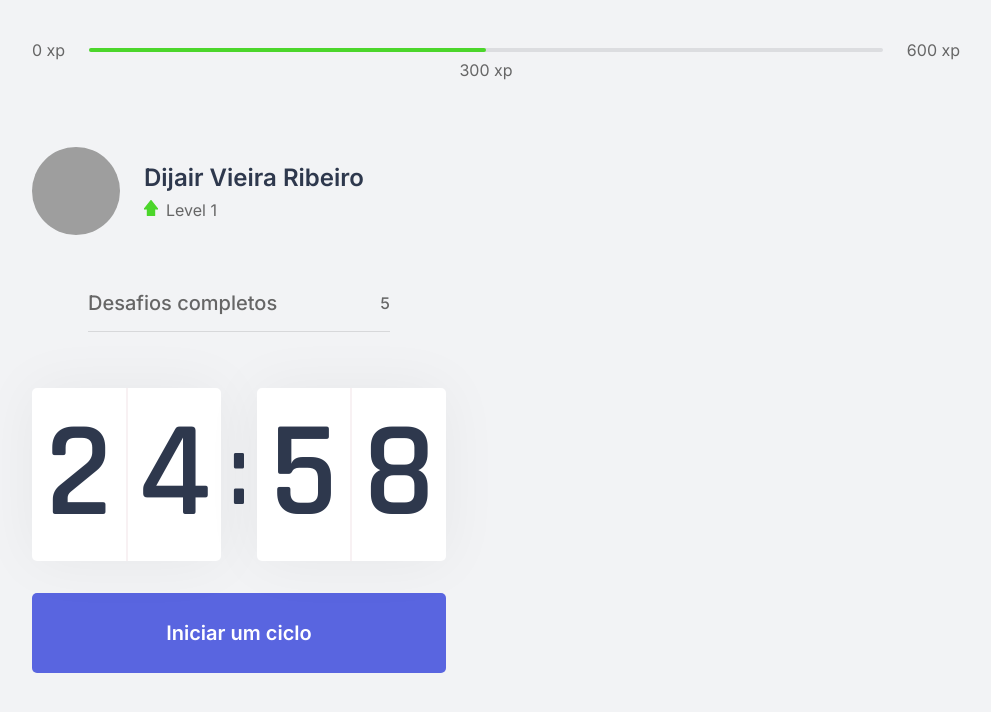
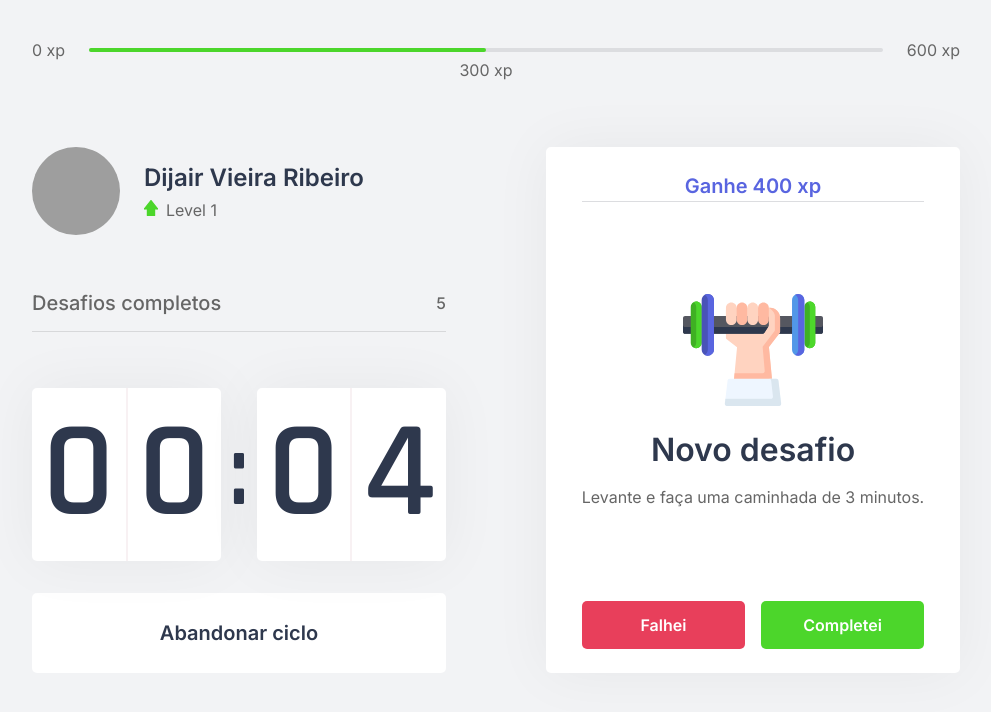
Before and after one commit to dijair12/Moveit-in-NextJs-with-React, a Next.js app: page / in a window 1280 px wide. Both pictures are taken after a click on the button "Iniciar um ciclo". Shown: the top 712 px of the page, without its empty margins (144-1135 px from the left). Built offline with nearby package versions, Linux system fonts and the light colour scheme; grey boxes are pictures that could not be loaded.

Commit message:
third v, 36

```diff
--- /dev/null
+++ b/src/components/ChallengeBox.tsx
@@ -0,0 +1,44 @@
+import styles from '../styles/components/ChallengeBox.module.scss';
+
+export function ChallengeBox() {
+  const hasActiveChallenge = true;
+
+  return (
+    <div className={styles.challengeBoxContainer}>
+      { hasActiveChallenge ? (
+        <div className={styles.challengeActive}>
+          <header> Ganhe 400 xp</header>
+
+          <main>
+            <img src="icons/body.svg" />
+            <strong> Novo desafio</strong>
+            <p>Levante e faça uma caminhada de 3 minutos.</p>
+          </main>
+
+          <footer>
+            <button
+              type="button"
+              className={styles.challengeFailedButton}
+            >
+              Falhei
+            </button>
+            <button
+              className={styles.challengeSucceededButton}
+              type="button"
+            >
+              Completei
+            </button>
+          </footer>
+        </div>
+      ) : (
+        <div className={styles.challengeNotActive}>
+          <strong>Finalize um ciclo para receber um desafio</strong>
+          <p>
+            <img src="icons/level-up.svg" alt="Level Up" />
+              Avance de level completando desafios.
+          </p>
+        </div>
+      )}
+    </div>
+  )
+}
--- a/src/components/Countdown.tsx
+++ b/src/components/Countdown.tsx
@@ -1,9 +1,12 @@
 import { useEffect, useState } from 'react';
 import styles from '../styles/components/Countdown.module.scss';
 
+let countdownTimeout: NodeJS.Timeout;
+
 export function Countdown() {
-	const [time, setTime] = useState(25 * 60);
-	const [active, setActive] = useState(false);
+  const [time, setTime] = useState(0.1 * 60);
+  const [isActive, setIsActive] = useState(false);
+  const [hasFinished, setHasFinished] = useState(false);
 
   const minutes = Math.floor(time / 60);
   const seconds = time % 60;
@@ -12,16 +15,25 @@ export function Countdown() {
   const [secondLeft, secondRight] = String(seconds).padStart(2, '0').split('');
 
   function startCountdown() {
-		setActive(true);
+    setIsActive(true);
+  }
+
+  function resetColdown() {
+    clearTimeout(countdownTimeout);
+    setIsActive(false);
+    setTime(25 * 60);
   }
 
   useEffect(() => {
-		if (active && time > 0) {
-			setTimeout(() => {
+    if (isActive && time > 0) {
+      countdownTimeout = setTimeout(() => {
         setTime(time - 1)
       }, 1000)
+    } else if (isActive && time === 0) {
+      setHasFinished(true);
+      setIsActive(false);
     }
-	}, [active, time])
+  }, [isActive, time])
 
 
   return (
@@ -42,12 +54,39 @@ export function Countdown() {
 
       </div>
 
+      { hasFinished ? (
+        <button
+          disabled
+          className={styles.countdownButton}
+        >
+          Ciclo encerrado
+        </button>
+      ) : (
+        <>
+          { isActive ? (
+            <button
+              type="button"
+              className={`${styles.countdownButton} ${styles.countdownButtonActive}`}
+              onClick={resetColdown}
+            >
+              Abandonar ciclo
+            </button>
+          ) : (
             <button
               type="button"
               className={styles.countdownButton}
-				onClick={startCountdown}>
+              onClick={startCountdown}
+            >
               Iniciar um ciclo
             </button>
+          )}
+        </>
+      )}
+
+
+
+
+
     </div>
   )
 }
--- a/src/pages/index.tsx
+++ b/src/pages/index.tsx
@@ -1,9 +1,10 @@
+import Head from 'next/head';
+
 import { CompletedChallenges } from '../components/CompletedChallenges';
 import { Countdown } from '../components/Countdown';
 import { ExperienceBar } from '../components/ExperienceBar';
 import { Profile } from '../components/Profile';
-
-import Head from 'next/head';
+import { ChallengeBox } from '../components/ChallengeBox';
 
 import styles from '../styles/pages/Home.module.scss';
 
@@ -23,7 +24,7 @@ export default function Home() {
           <Countdown />
         </div>
         <div>
-
+          <ChallengeBox />
         </div>
       </section>
     </div>
--- /dev/null
+++ b/src/styles/components/ChallengeBox.module.scss
@@ -0,0 +1,118 @@
+@import '../variables.scss';
+
+.challengeBoxContainer {
+    height: 100%;
+
+    background: $white;
+    border-radius: 5px;
+    box-shadow: 0 0 60px rgba(0, 0, 0, 0.05);
+    padding: 1.5rem 2rem;
+
+    display: flex;
+    flex-direction: column;
+    align-items: center;
+    justify-content: center;
+
+    text-align: center;
+
+    .challengeBoxContainerActive {
+        display: flex;
+        flex-direction: column;
+        align-items: center;
+
+        strong{
+            font-size: 1.5rem;
+            font-weight: 500;
+            line-height: 1.4;
+        }
+
+        p {
+            display: flex;
+            flex-direction: column;
+            align-items: center;
+            line-height: 1.4;
+            max-width: 70%;
+            margin-top: 3rem;
+
+            img {
+              margin-bottom: 1rem;
+            }
+        }
+
+    }
+
+    .challengeActive {
+      height: 100%;
+
+      display: flex;
+      flex-direction: column;
+
+      header {
+        color: $blue;
+        font-weight: 600;
+        font-size: 1.25rem;
+        padding: 0.2rem 1.5rem;
+        border-bottom: 1px solid $gray-line;
+      }
+
+      main {
+        flex: 1;
+        display: flex;
+        flex-direction: column;
+        justify-content: center;
+        align-items: center;
+
+        strong {
+          font-size: 2rem;
+          font-weight: 600;
+          color: $title;
+          margin: 1.5rem 0 1rem;
+        }
+
+        p {
+          line-height: 1.5;
+        }
+
+      }
+
+      footer {
+        display: grid;
+        grid-template-columns: 1fr 1fr;
+        gap: 1rem;
+
+        button {
+          height: 3rem;
+
+          display: flex;
+          align-items: center;
+          justify-content: center;
+
+          border: 0;
+          border-radius: 5px;
+
+          color: $white;
+
+          font-size: 1rem;
+          font-weight: 600;
+
+          transition: filter 0.2s;
+
+        }
+
+        .challengeFailedButton {
+          background: $red;
+        }
+
+        .challengeSucceededButton {
+          background: $green;
+        }
+
+        button:hover {
+          filter: brightness(0.9);
+        }
+
+      }
+
+    }
+
+}
--- a/src/styles/components/CompletedChallenges.module.scss
+++ b/src/styles/components/CompletedChallenges.module.scss
@@ -3,7 +3,8 @@
     align-items: center;
     justify-content: space-between;
 
-    margin: 3.5rem;
+    width: 100%;
+    margin: 3.5rem 3.5rem 3.5rem 0rem;
     padding-bottom: 1rem;
     border-bottom: 1px solid #d7d8da;
 
--- a/src/styles/components/Countdown.module.scss
+++ b/src/styles/components/Countdown.module.scss
@@ -63,6 +63,22 @@
   transition: background-color 0.5s;
 }
 
-.countdownButton:hover {
+.countdownButton:not(:disabled)hover {
   background: $blue-dark;
 }
+
+.countdownButtonActive {
+    background: $white;
+    color: $title;
+}
+
+.countdownButtonActive:not(:disabled)hover {
+    background: $red;
+    color: $white;
+}
+
+.countdownButton:disabled {
+    background: $white;
+    color: $text;
+    cursor: not-allowed;
+}
--- a/src/styles/global.css
+++ /dev/null
@@ -1,89 +0,0 @@
-* {
-    margin: 0;
-    padding: 0;
-    box-sizing: border-box;
-}
-
-:root {
-    --white: #fff;
-    --background: #f2f3f5;
-    --gray-line: #dcdde0;
-    --text: #666666;
-    --text-highlight: #b3b9ff;
-    --title: #2e384d;
-    --red: #e83f5b;
-    --green: #4cd62b;
-    --blue: #5965e0;
-    --blue-dark: #4953b8;
-    --blue-twitter: #2aa9e0;
-}
-
-@media(max-width: 1080px) {
-    html {
-        font-size: 93.75%;
-    }
-}
-
-@media(max-width: 720px) {
-    html {
-        font-size: 87.5%;
-    }
-}
-
-body {
-    background-color: var(--background);
-    color: var(--text);
-}
-
-body, input, textarea {
-    font: 400 1rem 'Inter', sans-serif;
-}
-
-button {
-    cursor: pointer;
-}
-
-a {
-    color: inherit;
-    text-decoration: none;
-}
-
-.container {
-    height: 100vh;
-    max-width: 992px;
-    margin: 0 auto;
-    padding: 2.5rem 2rem;
-
-    display: flex;
-    flex-direction: column;
-}
-
-.experience-bar {
-    display: flex;
-    align-items: center;
-}
-
-.experience-bar span {
-    font-size: 1rem;
-}
-
-.experience-bar > div {
-    flex: 1;
-    height: 4px;
-    border-radius: 4px;
-    background: var(--gray-line);
-    margin: 0 1.5rem;
-    position: relative;
-}
-
-.experience-bar > div > div {
-    height: 4px;
-    border-radius: 4px;
-    background: var(--green);
-}
-
-span.current-experience {
-    position: absolute;
-    top: 12px;
-    transform: translateX(-50%);
-}
```
Lines whose indentation alone changed are shown as unchanged.
